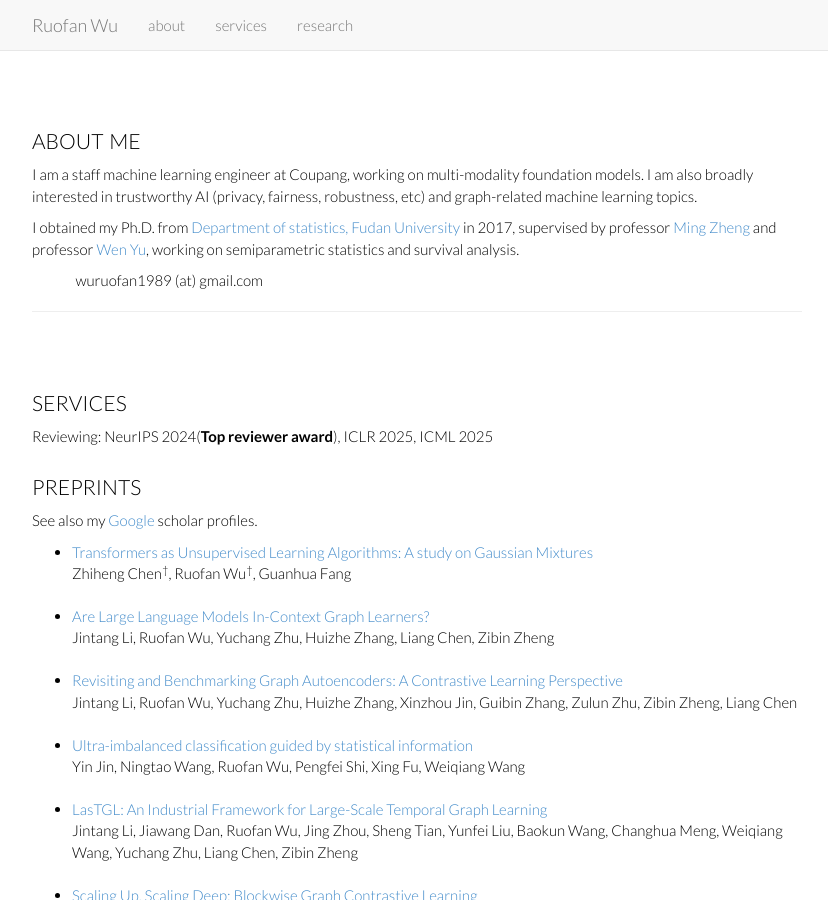
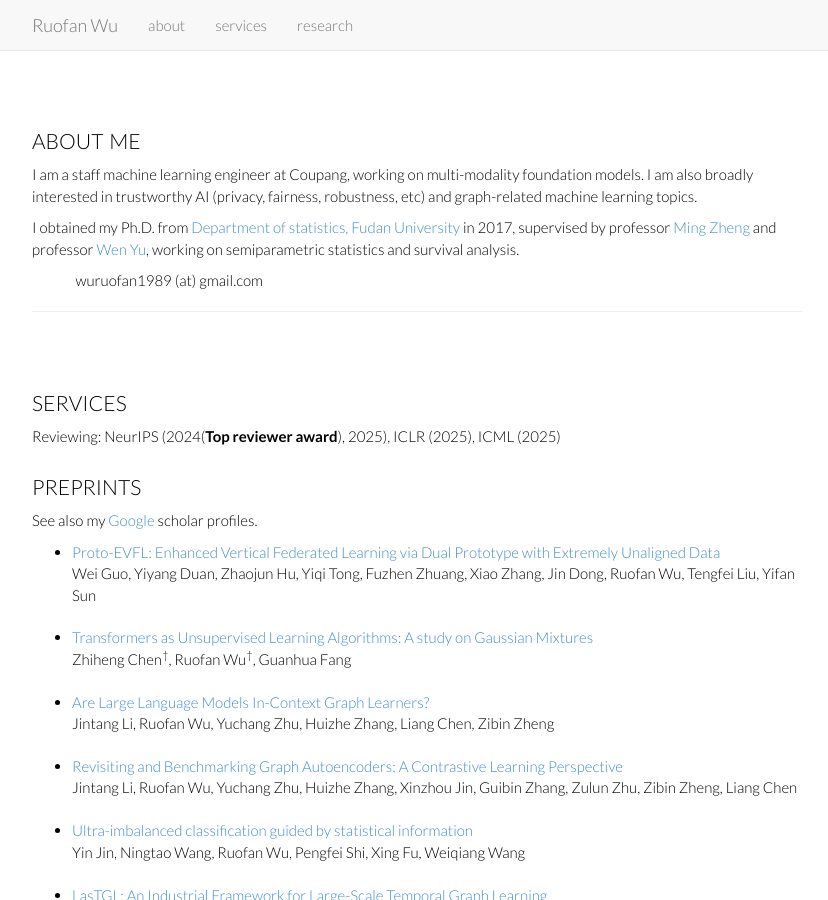
Before and after one commit to Rorschach1989/rorschach1989.github.io, a Jekyll site: the page index.html, which Jekyll copies as it is, in a window 1280 px wide and 900 px high. Shown: the whole window, without its empty margins (223-1051 px from the left). Built offline with Jekyll 4.4.1, drawn with Linux system fonts in a browser that asks for light colours; nearby versions of some CDN libraries; library files that are not in the unit come from our copies.

Commit message:
update: Add Proto-EVFL

```diff
--- a/index.html
+++ b/index.html
@@ -81,7 +81,7 @@
 
 	<div class="page-header">
 	<h2 id="services" style="padding-top: 40px; margin-top:-60px;">services</h2>
-	Reviewing:  NeurIPS 2024(<strong>Top reviewer award</strong>), ICLR 2025, ICML 2025
+	Reviewing:  NeurIPS (2024(<strong>Top reviewer award</strong>), 2025), ICLR (2025), ICML (2025)
 
       <!-- </p> -->
 	<div class="page-header">
@@ -95,6 +95,13 @@
 	  scholar profiles.
 	  <br>
 	  <ul>
+
+		<li> <a href="https://arxiv.org/abs/2507.22488">
+			Proto-EVFL: Enhanced Vertical Federated Learning via Dual Prototype with Extremely Unaligned Data </a><br>
+			Wei Guo, Yiyang Duan, Zhaojun Hu, Yiqi Tong, Fuzhen Zhuang, Xiao Zhang, Jin Dong, Ruofan Wu, Tengfei Liu, Yifan Sun
+			<br>
+			<br>
+		</li>
 
 		<li> <a href="https://arxiv.org/abs/2505.11918">
 			Transformers as Unsupervised Learning Algorithms: A study on Gaussian Mixtures </a><br>
```
